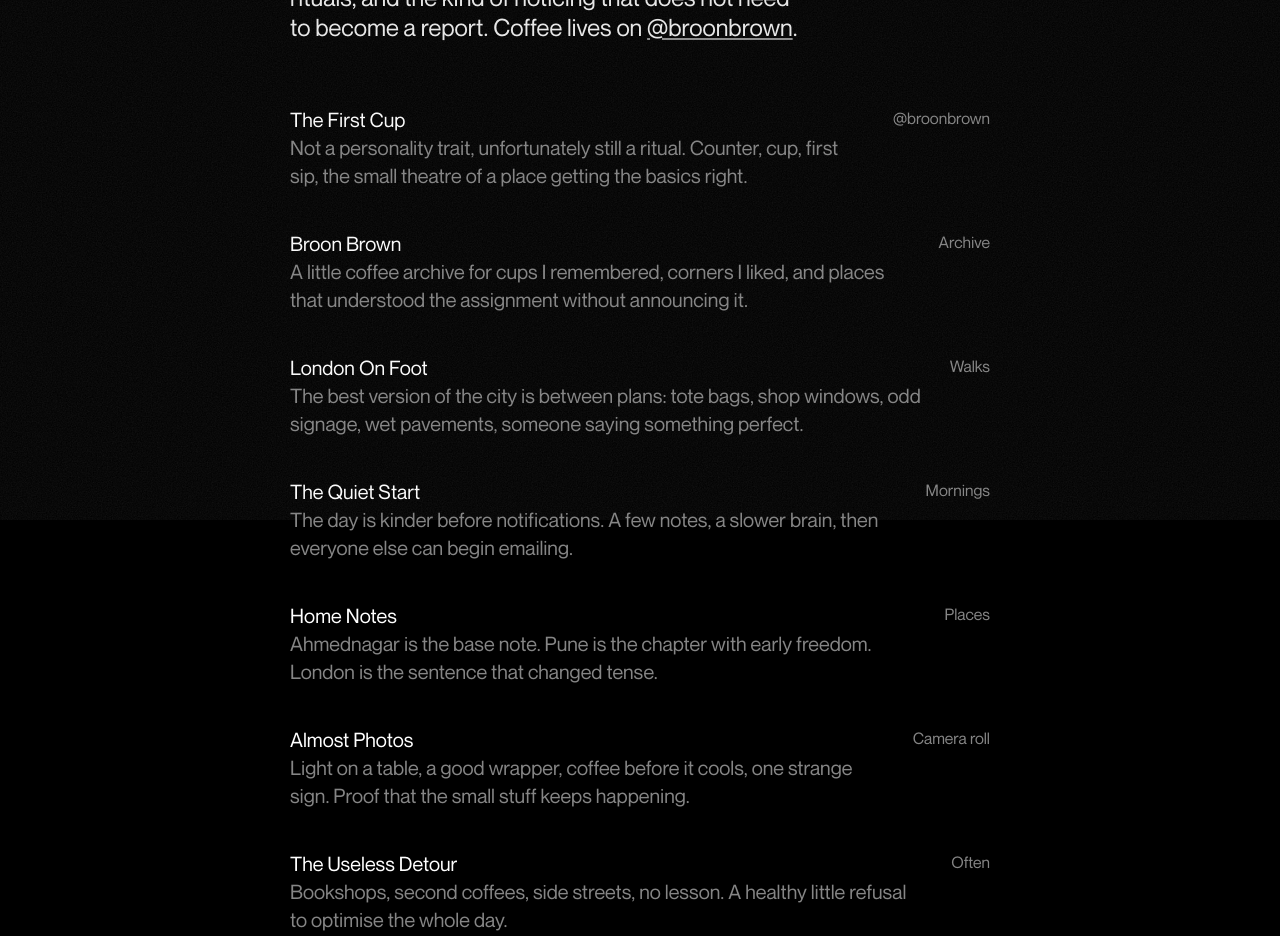
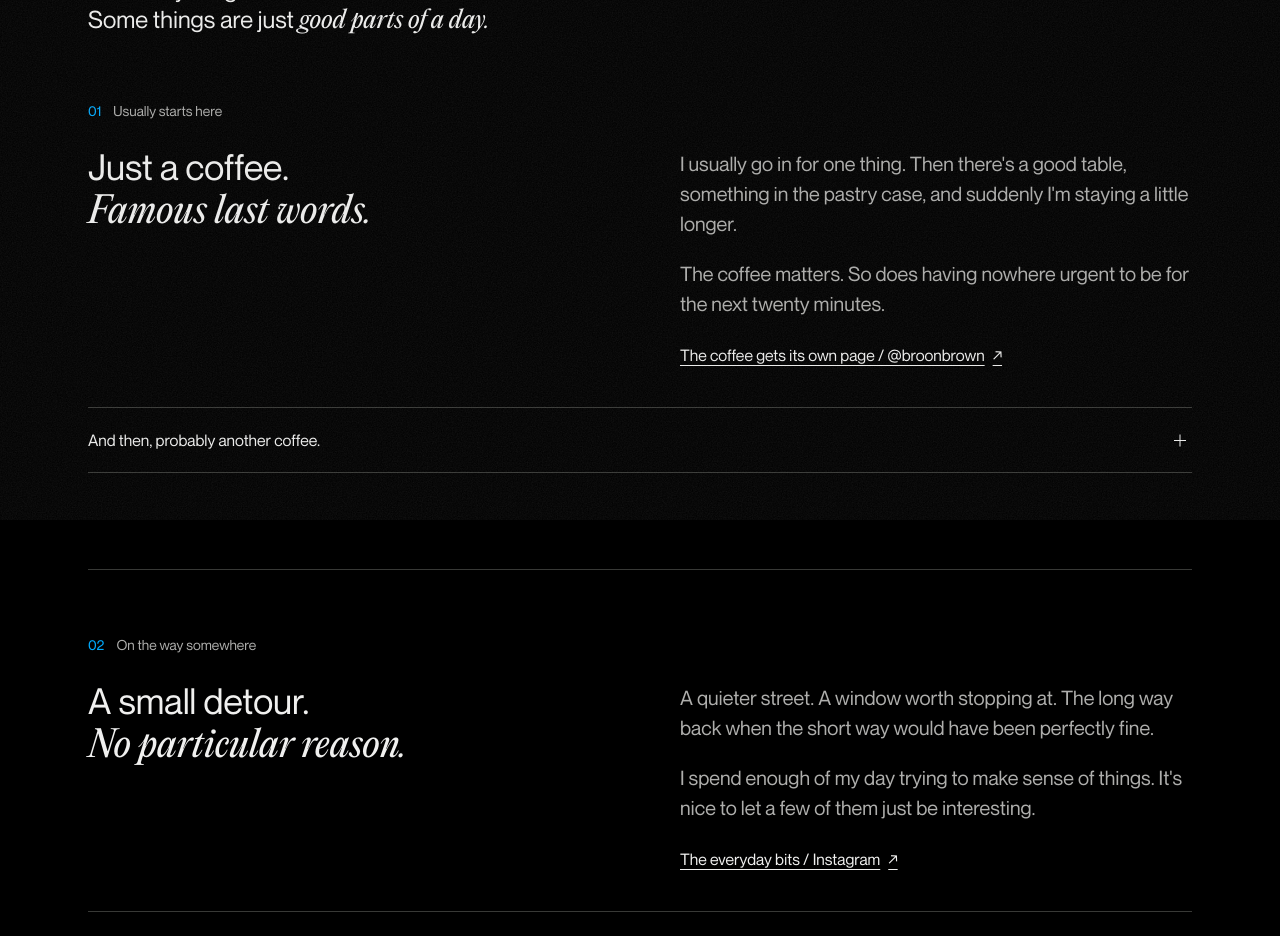
Before and after one commit to vaddyy/personalwebsite, a Next.js app: page /moments in a window 1280 px wide. Shown: the part 280-1216 px from the top of the page. Built offline with nearby package versions, Linux system fonts and the light colour scheme; a web font is replaced by a local one.

Commit message:
Update approved photo-free Moments page

```diff
--- a/src/app/moments/page.tsx
+++ b/src/app/moments/page.tsx
@@ -1,75 +1,23 @@
 import type { Metadata } from "next";
-
-import { InteriorPage } from "@/components/interior-page";
 import { SiteShell } from "@/components/site-shell";
+import { CaseDetails, ChapterLabel, PageFooter, PageHeading } from "@/components/portfolio";
 import { profileLinks } from "@/lib/content";
 
-export const metadata: Metadata = {
-  title: "Moments",
-  description: "Coffee, London days, and small observations by Vishal Dhuper.",
-};
-
-const momentItems = [
-  {
-    title: "The First Cup",
-    description:
-      "Not a personality trait, unfortunately still a ritual. Counter, cup, first sip, the small theatre of a place getting the basics right.",
-    meta: "@broonbrown",
-  },
-  {
-    title: "Broon Brown",
-    description:
-      "A little coffee archive for cups I remembered, corners I liked, and places that understood the assignment without announcing it.",
-    meta: "Archive",
-  },
-  {
-    title: "London On Foot",
-    description:
-      "The best version of the city is between plans: tote bags, shop windows, odd signage, wet pavements, someone saying something perfect.",
-    meta: "Walks",
-  },
-  {
-    title: "The Quiet Start",
-    description:
-      "The day is kinder before notifications. A few notes, a slower brain, then everyone else can begin emailing.",
-    meta: "Mornings",
-  },
-  {
-    title: "Home Notes",
-    description:
-      "Ahmednagar is the base note. Pune is the chapter with early freedom. London is the sentence that changed tense.",
-    meta: "Places",
-  },
-  {
-    title: "Almost Photos",
-    description:
-      "Light on a table, a good wrapper, coffee before it cools, one strange sign. Proof that the small stuff keeps happening.",
-    meta: "Camera roll",
-  },
-  {
-    title: "The Useless Detour",
-    description:
-      "Bookshops, second coffees, side streets, no lesson. A healthy little refusal to optimise the whole day.",
-    meta: "Often",
-  },
-];
+export const metadata: Metadata = { title: "Moments | Vishal Dhuper", description: "Coffee, small detours and the everyday bits. A few personal notes by Vishal Dhuper." };
 
 export default function MomentsPage() {
-  return (
-    <SiteShell>
-      <InteriorPage
-        title="Moments"
-        description={
-          <>
-            Moments is the non-work archive: coffee, walks, tiny rituals, and the kind of noticing that does not need to become a report. Coffee lives on{" "}
-            <a className="page-inline-link" href={profileLinks.broonbrown} rel="noreferrer" target="_blank">
-              @broonbrown
-            </a>
-            .
-          </>
-        }
-        items={momentItems}
-      />
-    </SiteShell>
-  );
+  return <SiteShell><main className="portfolio portfolio-moments" id="main-content" tabIndex={-1}>
+    <PageHeading title="Moments" folio="Away from the work">Not everything needs a brief.<br />Some things are just <em>good parts of a day.</em></PageHeading>
+    <section className="moment-piece" aria-labelledby="coffee-title">
+      <ChapterLabel number="01">Usually starts here</ChapterLabel>
+      <div className="moment-text"><h2 id="coffee-title">Just a coffee.<br /><em>Famous last words.</em></h2><div><p>I usually go in for one thing. Then there&apos;s a good table, something in the pastry case, and suddenly I&apos;m staying a little longer.</p><p>The coffee matters. So does having nowhere urgent to be for the next twenty minutes.</p><a className="text-link" href={profileLinks.broonbrown} target="_blank" rel="noreferrer">The coffee gets its own page / @broonbrown <span aria-hidden="true">&#8599;</span></a></div></div>
+      <CaseDetails label="And then, probably another coffee."><p className="moment-afterthought">I like the bits around the cup as much as the cup itself. The chairs, the light, the decision to order something else. A small stop that turns into the nicest part of the afternoon.</p></CaseDetails>
+    </section>
+    <section className="moment-piece" aria-labelledby="detour-title">
+      <ChapterLabel number="02">On the way somewhere</ChapterLabel>
+      <div className="moment-text"><h2 id="detour-title">A small detour.<br /><em>No particular reason.</em></h2><div><p>A quieter street. A window worth stopping at. The long way back when the short way would have been perfectly fine.</p><p>I spend enough of my day trying to make sense of things. It&apos;s nice to let a few of them just be interesting.</p><a className="text-link" href={profileLinks.instagram} target="_blank" rel="noreferrer">The everyday bits / Instagram <span aria-hidden="true">&#8599;</span></a></div></div>
+      <CaseDetails label="Not everything has to turn into something."><p className="moment-afterthought">Sometimes the point is just that I noticed it. No useful takeaway, no big explanation. I liked it, and that was enough.</p></CaseDetails>
+    </section>
+    <PageFooter next="Back to the introduction" href="/" />
+  </main></SiteShell>;
 }
```
